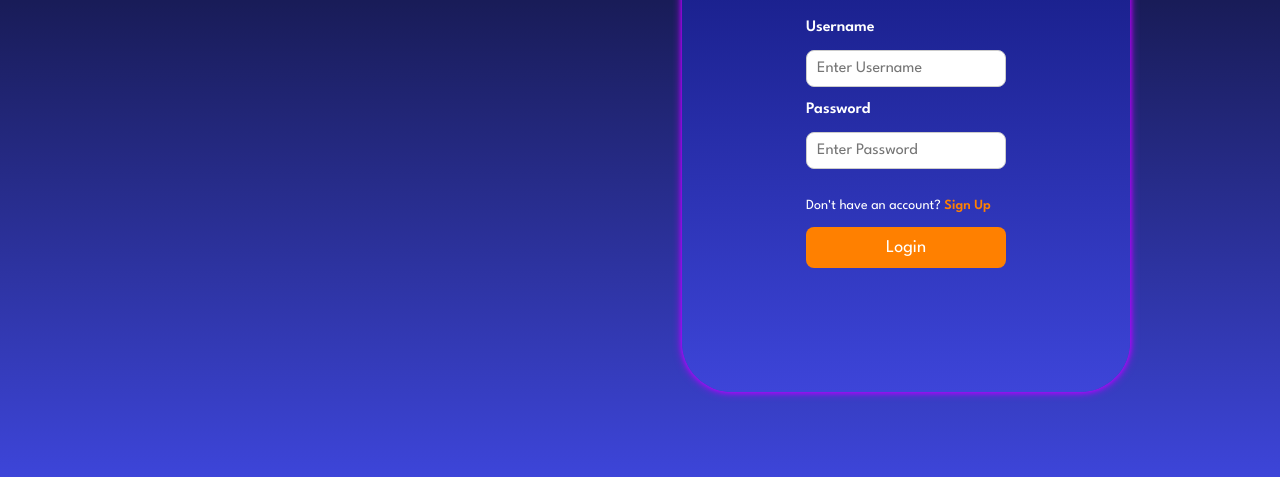
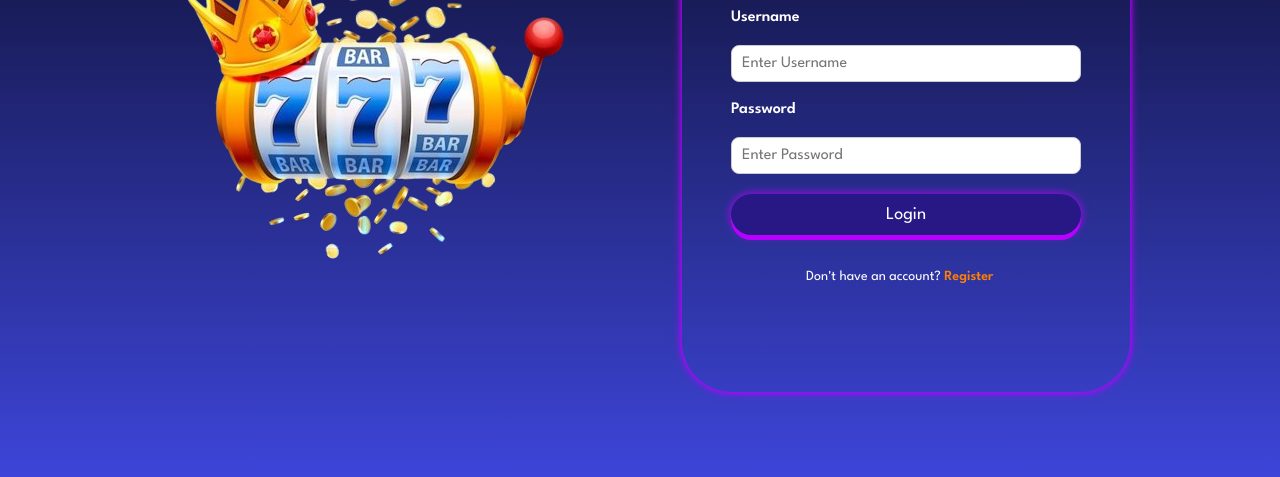
Before and after one commit to Panalotto/Panalotto-Spa, a website built with Vite: page src/index.html in a window 1280 px wide. Shown: the part 323-800 px from the top of the page. Built offline with nearby package versions, Linux system fonts and the light colour scheme; files whose address does not match are found by name; a web font is replaced by a local one.

Commit message:
git pull ka muna bago push

```diff
--- a/src/components/login.js
+++ b/src/components/login.js
@@ -7,6 +7,8 @@ export default function LogIn(root) {
     <div id="header-container">
         <h1 id="headtext">PANALOTTO</h1>
     </div>
+
+    <img id="icon" src="./icons/icon.png">
 
     <div id="loginPage">
         <form enctype="multipart/form-data" id="signin">
@@ -18,8 +20,8 @@ export default function LogIn(root) {
             <input type="password" name="password" placeholder="Enter Password" required>
             <span id="errorMessage"></span>
 
-            <span class="crtAcct">Don't have an account? <a href="/signup">Sign Up</a></span>
             <button type="submit">Login</button>
+            <span class="crtAcct">Don't have an account? <a href="/signup">Register</a></span>
         </form>
     </div>
 
--- a/src/main.js
+++ b/src/main.js
@@ -12,4 +12,5 @@ const app = new SPA({
 
 app.add('/', SignIn)
 
+
 app.handleRouteChanges();
--- a/src/styles/loginPage.css
+++ b/src/styles/loginPage.css
@@ -11,6 +11,10 @@
     color: white;
 }
 
+#icon {
+    margin-right: 550px;
+}
+
 #logintext {
     font-family: "Judson", serif;
     font-weight: 700;
@@ -20,7 +24,6 @@
     text-align: center;
     margin-top: 50px;
     margin-bottom: 20px;
-    margin-right: 75px;
     text-shadow: 0px 2px 4px #B00205;
 }
 
@@ -49,7 +52,10 @@
     right: 150px;
     top: 75px;
     height: 80vh;
-    background: linear-gradient(to bottom, #060B61, #3D45D9);
+    background: url('./icons/icon.png');
+    background-size: 250px;
+    background-repeat: no-repeat;
+    background-position: center;
     box-shadow: 0 0 10px #B700FF, 0 0 5px #B700FF; /* Neon glow */
     border-radius: 50px;
 }
@@ -66,7 +72,7 @@
 form {
     display: flex;
     flex-direction: column;
-    gap: 15px;
+    gap: 20px;
 }
 
 label {
@@ -75,11 +81,12 @@ label {
 }
 
 input {
-    width: 100%;
+    width: 350px;
     padding: 10px;
     border: 1px solid #ccc;
     border-radius: 8px;
     font-size: 16px;
+    color: black;
 }
 
 #errorMessage {
@@ -103,13 +110,14 @@ a:hover {
 button {
     width: 100%;
     padding: 12px;
-    background: #FF8000;
+    background: #281886;
     color: white;
     border: none;
-    border-radius: 8px;
+    border-radius: 50px;
     font-size: 18px;
     cursor: pointer;
     transition: background 0.3s ease;
+    box-shadow: 0 0 10px #B700FF, 0px 5px 0px #B700FF; /* Neon glow */
 }
 
 button:hover {
@@ -120,4 +128,5 @@ button:hover {
     display: block;
     margin-top: 15px;
     font-size: 14px;
+    margin-left: 75px;
 }
```
Also changed, not shown: src/icons/icon.png (added).
